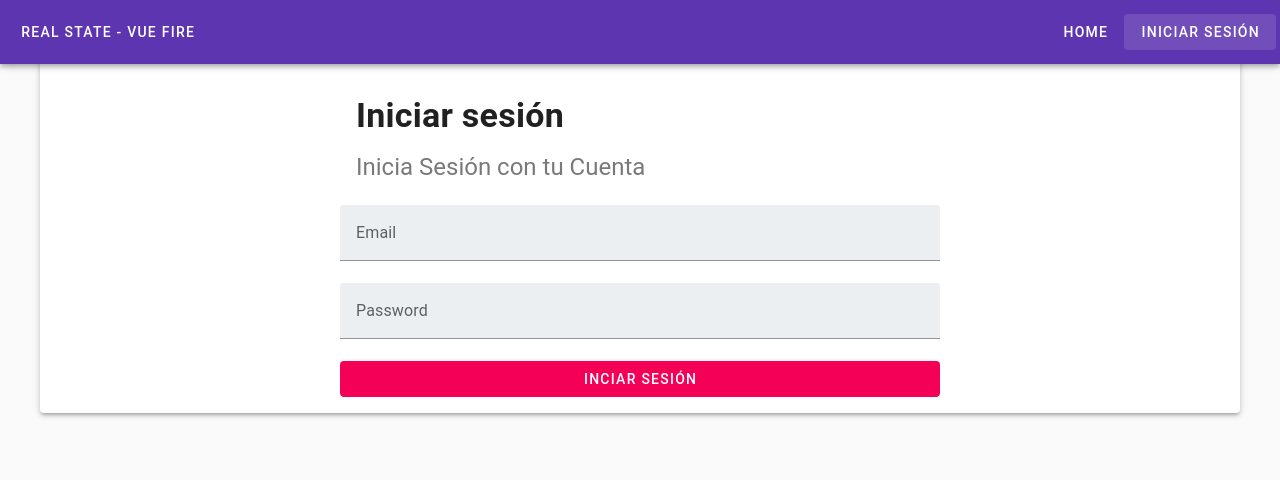
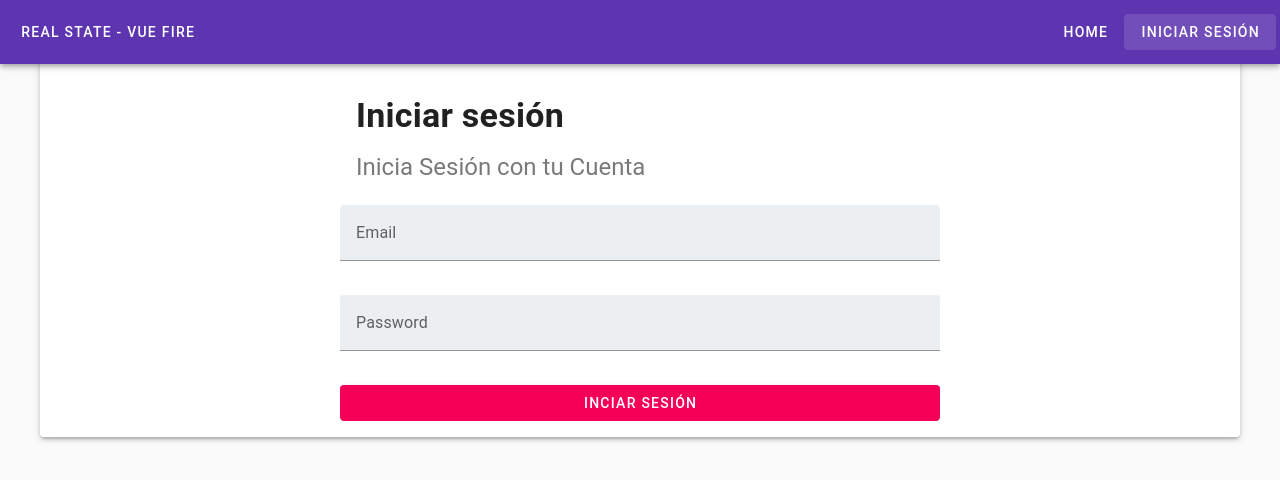
Before and after one commit to HugoBzn/realestate-vue, a Vue app: page /login in a window 1280 px wide. Shown: the top 480 px of the page. Built offline with nearby package versions, Linux system fonts and the light colour scheme.

Commit message:
Form ready with validation

```diff
--- /dev/null
+++ b/src/validation/loginSchema.js
@@ -0,0 +1,17 @@
+export const loginSchema = {
+  email(value) {
+    if (!value) {
+      return 'Este campo es obligatorio'
+    }
+    // si es un email válido
+    const regex = /^[A-Z0-9._%+-]+@[A-Z0-9.-]+\.[A-Z]{2,4}$/i
+    if (!regex.test(value)) {
+      return 'Email no válido'
+    }
+    return true
+  },
+  password(value) {
+    if (value) return true
+    return 'El Password es Obligatorio'
+  }
+}
--- a/src/views/LoginView.vue
+++ b/src/views/LoginView.vue
@@ -1,4 +1,16 @@
-<script setup></script>
+<script setup>
+import { useForm, useField } from 'vee-validate';
+import { loginSchema as validationSchema } from '../validation/loginSchema';
+
+const { handleSubmit } = useForm({ validationSchema });
+
+const email = useField('email');
+const password = useField('password');
+
+const submit = handleSubmit(() => {
+  console.log('Subiendo...');
+});
+</script>
 
 <template>
   <v-card flat max-width="600" class="mx-auto">
@@ -6,9 +18,23 @@
     <v-card-subtitle class="text-h5">Inicia Sesión con tu Cuenta</v-card-subtitle>
 
     <v-form class="mt-5">
-      <v-text-field type="email" label="Email" bg-color="blue-grey-lighten-5" />
-      <v-text-field type="password" label="Password" bg-color="blue-grey-lighten-5" />
-      <v-btn block color="pink-accent-3">Inciar sesión</v-btn>
+      <v-text-field
+        type="email"
+        label="Email"
+        bg-color="blue-grey-lighten-5"
+        class="mb-3"
+        v-model="email.value.value"
+        :error-messages="email.errorMessage.value"
+      />
+      <v-text-field
+        type="password"
+        label="Password"
+        bg-color="blue-grey-lighten-5"
+        class="mb-3"
+        v-model="password.value.value"
+        :error-messages="password.errorMessage.value"
+      />
+      <v-btn block color="pink-accent-3" @click="submit">Inciar sesión</v-btn>
     </v-form>
   </v-card>
 </template>
```
